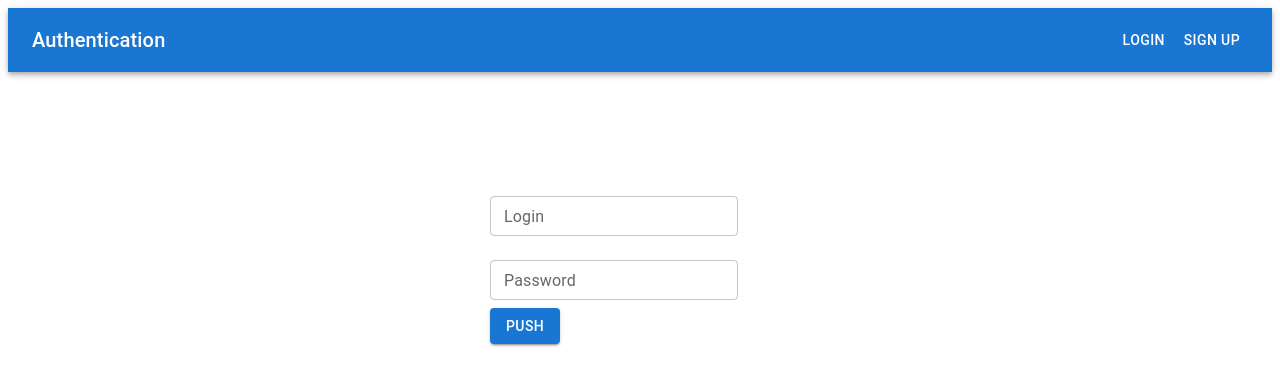
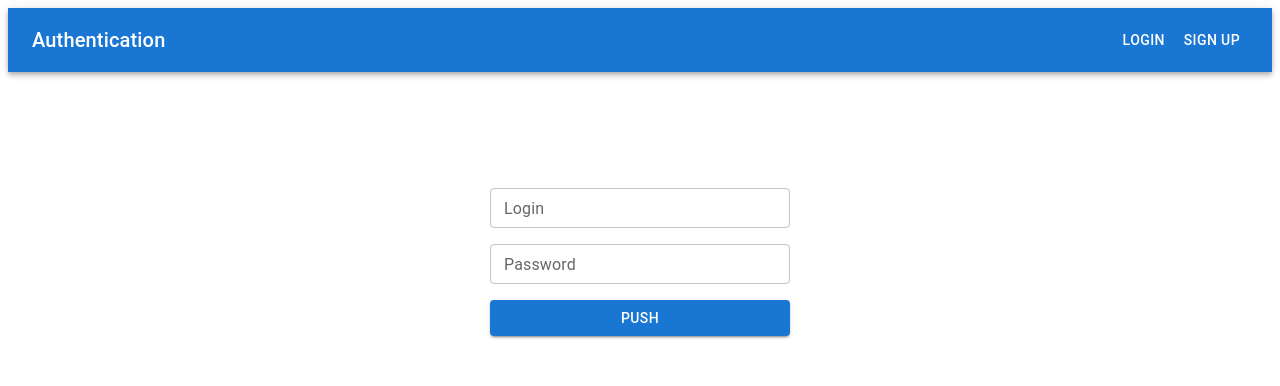
Before and after one commit to Ramziij/Authentication-Site, a React (Create React App) app: page / in a window 1280 px wide. Shown: the top 386 px of the page. Built offline with nearby package versions, Linux system fonts and the light colour scheme.

Commit message:
Finished form

```diff
--- a/src/App.css
+++ b/src/App.css
@@ -1,11 +1,10 @@
-.Formik {
+.aunt {
     width: 300px;
-    height: 100px;
+    height: 300px;
     display: flex;
     padding: 40px 40px;
-    flex-direction: column;
     justify-content: center;
     align-items: center;
-    margin: auto;
-    margin-top: 100px;
+    margin-left: auto;
+    margin-right: auto;
 }
--- a/src/App.tsx
+++ b/src/App.tsx
@@ -1,12 +1,13 @@
 import React from 'react';
 import Login from './components/login_component'
 import MyAppBar from './components/UI/MyAppBar'
+import "./App.css"
 
 const App: React.FunctionComponent = () => {
   return (
   <div className="container">
     <MyAppBar />
-        <div className="box">
+        <div className="aunt">
           <Login />
         </div>
   </div>
--- a/src/components/login_component.tsx
+++ b/src/components/login_component.tsx
@@ -3,37 +3,40 @@ import ReactDOM from "react-dom";
 import { useForm, SubmitHandler, useFormState, Controller } from "react-hook-form";
 import TextField from '@mui/material/TextField';
 import Button from '@mui/material/Button';
-import "../App.css"
+import Box from '@mui/material/Box';
+import { loginValidation, passwordValidation } from "../services/validation";
+
 
 
 
 interface IFormInput {
-  login: String;
-  password: String;
+  login: string;
+  password: string;
 }
 
 const Login: React.FunctionComponent = () => {
-  const { handleSubmit, control} = useForm<IFormInput>();
+  const { control, handleSubmit} = useForm<IFormInput>();
   const { errors } = useFormState({
     control
   });
   const onSubmit: SubmitHandler<IFormInput> = data => console.log(data);
 
   return (
-    <div className="Formik">
+    <div className="all_form">
     <form onSubmit={handleSubmit(onSubmit)}>
+        <Box sx={{'& > :not(style)': { m: 1, width: '300px'},}}>
         <Controller
         control={control}
         name="login"
-        rules={{required: 'Обязателно'}}
+        rules={loginValidation}
         render={({field}) => (
             <TextField
             label="Login"
+            onChange={(e) => field.onChange(e)}
+            value={ field.value }
             size="small"
             margin="normal"
             fullWidth={ false }
-            onChange={(e) => field.onChange(e)}
-            value={ field.value }
             placeholder="Login or Email"
             error={!!errors.login?.message}
             helperText={errors.login?.message}/>
@@ -43,14 +46,15 @@ const Login: React.FunctionComponent = () => {
         <Controller
         control={ control }
         name="password"
-        rules={{required: 'Обязательно'}}
+        rules={passwordValidation}
         render={({field}) => (
           <TextField
           label="Password"
+          onChange={(e) => field.onChange(e)}
+          value= { field.value }
           size="small"
           margin="normal"
           fullWidth={ false }
-        value= { field.value }
           type="password"
           placeholder="Password"
           error={!!errors.password?.message}
@@ -59,7 +63,7 @@ const Login: React.FunctionComponent = () => {
     }
     />
         <Button type="submit" variant="contained">Push</Button>
-
+        </Box>
     </form>
     </div>
   );
--- a/src/index.css
+++ b/src/index.css
@@ -1,8 +1,4 @@
-* {
-    margin: 0;
-    padding: 0;
-    box-sizing: border-box;
-}
+
 
 body {
     margin: 0;
```
Lines whose indentation alone changed are shown as unchanged.
